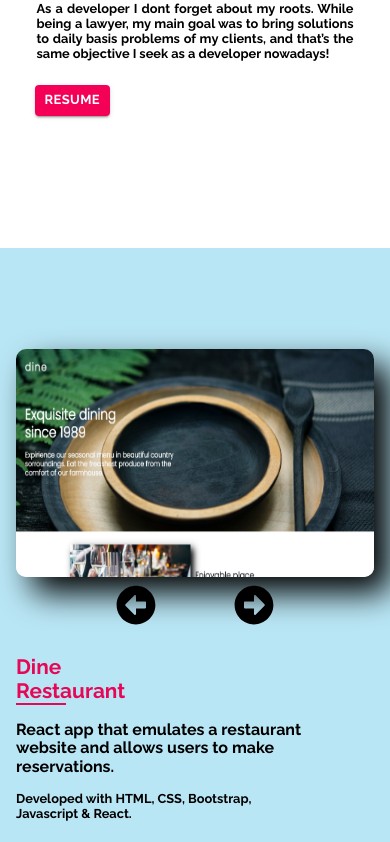
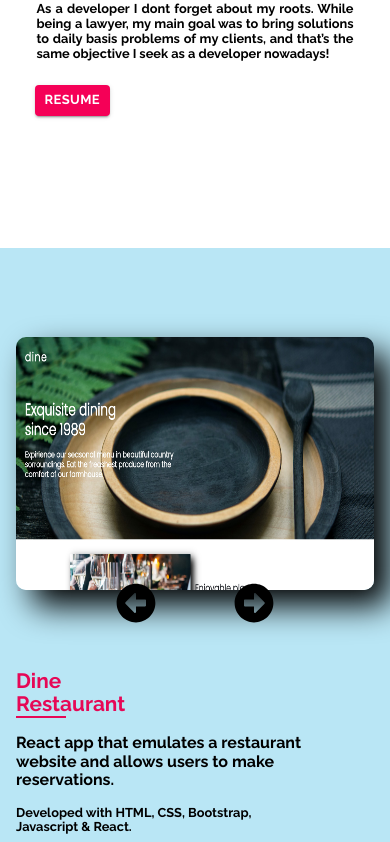
Before and after one commit to martnbruno/portfolio-react, a React (Create React App) app: page / in a window 390 px wide. Shown: the part 1440-2282 px from the top of the page. Built offline with nearby package versions, Linux system fonts and the light colour scheme.

Commit message:
fix mobile slider image size and fix tablet arrows positioning

```diff
--- a/src/scss/components/_projectslider.scss
+++ b/src/scss/components/_projectslider.scss
@@ -50,7 +50,7 @@
     }
     &__image {
       width: 100%;
-      height: 27vh;
+      height: 30vh;
       border-radius: 10px;
       box-shadow: 1em 1em 2em #000;
       margin-bottom: 1em;
@@ -115,11 +115,11 @@
 @include mq(m) {
   .project__slider {
     .right-arrow {
-      top: 55%;
+      top: 49%;
       right: 250px;
     }
     .left-arrow {
-      top: 55%;
+      top: 49%;
       left: 180px;
     }
     &__card {
```
